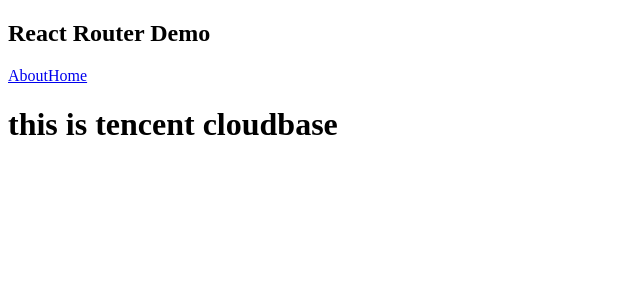
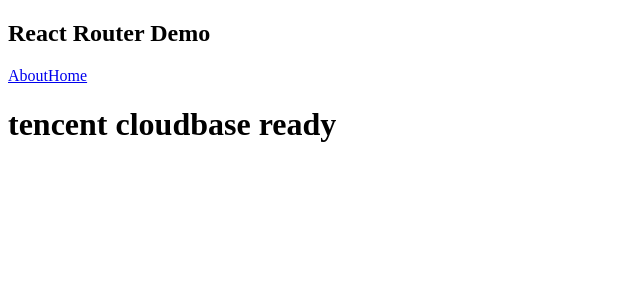
Before and after one commit to scypurple/testrouter-app, a React (Create React App) app: page /about in a window 1280 px wide. Shown: the top 300 px of the page, without its empty margins (0-640 px from the left). Built offline with nearby package versions, Linux system fonts and the light colour scheme; the HTML template or start-up script is replaced by a standard one.

Commit message:
test auto deploy

```diff
--- a/src/pages/About/index.jsx
+++ b/src/pages/About/index.jsx
@@ -3,7 +3,7 @@ import React, { Component } from 'react'
 export default class About extends Component {
   render() {
     return (
-      <h1>this is tencent cloudbase</h1>
+      <h1>tencent cloudbase ready</h1>
     )
   }
 }
```
